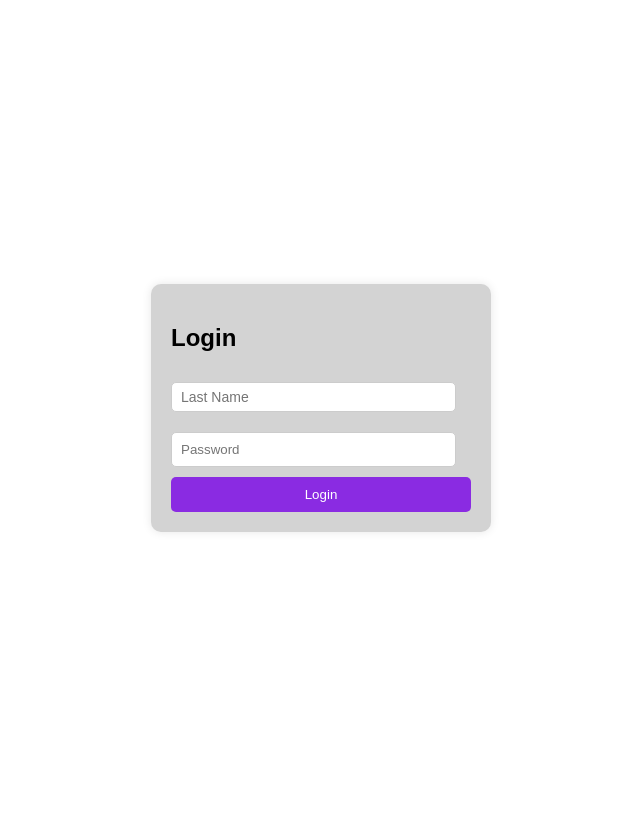
After one commit to singhs74/MovieMania, a PHP site: page /login.html in a window 1280 px wide. The commit adds this page. Shown: the whole page, without its empty margins (319-959 px from the left). Run offline with PHP 8.4, Linux system fonts and the light colour scheme.

Commit message:
added login menu

```diff
--- /dev/null
+++ b/login.html
@@ -0,0 +1,31 @@
+<!DOCTYPE html>
+<html lang="en">
+<head>
+    <meta charset="UTF-8">
+    <meta name="viewport" content="width=device-width, initial-scale=1.0">
+    <link rel="stylesheet" type="text/css" href="style.css">
+    <title>Movie Mania Account Login</title>
+</head>
+<body>
+
+
+
+
+<div class="login-background">
+
+    <div class="login-container">
+        <h2>Login</h2>
+        <input type="text" id="lastName" placeholder="Last Name">
+        <input type="password" id="password" placeholder="Password">
+        <button onclick="login()">Login</button>
+        <p id="errorMessage" style="color: red; display: none;">Invalid login. Please try again.</p>
+      </div>
+      <div class="log-container">
+        <h2>Work Log</h2>
+        <ul id="logList"></ul>
+        <p class="total-time" id="totalTime"></p>
+        <button onclick="logout()">Logout</button>
+      </div>
+</div>
+</body>
+</html>
--- a/style.css
+++ b/style.css
@@ -11,7 +11,7 @@
 input[type=text]{
     width: 900px;
     height: 30px;
-    border: 2px solid blue;
+    border: 2px solid black;
     border-radius: 50px;
     font-size: 14px;
     background-color: white;
@@ -28,13 +28,75 @@ input[type=text]{
 }
 #login{
     margin-left: auto;
+
+}
+#signup{
+    padding-right: 10px;
 }
 .navbar-nav{
     width: 100%;
 }
 #submit{
     position: relative;
-    right: 69px;
+    right: 71px;
     border-radius: 30px;
     height: 30px;
+    border-color: grey;
+
 }
+
+
+/* login */
+
+
+.login-background{
+      font-family: Arial, sans-serif;
+
+	  display: flex;
+	  flex-direction: column;
+	  align-items: center;
+	  justify-content: center;
+	  height: 100vh;
+}
+
+.login-container, .log-container {
+    background: lightgray;
+    padding: 20px;
+    border-radius: 10px;
+    box-shadow: 0 0 10px rgba(0, 0, 0, 0.1);
+    width: 300px;
+  }
+  .login-container input, .log-container input {
+    width: 95%; /* Adjusted width to 95% */
+    padding: 9px;
+    margin: 10px 0;
+    border: 1px solid #ccc;
+    border-radius: 5px;
+    box-sizing: border-box; /* Ensure padding and border are included in the width */
+  }
+  .login-container button, .log-container button {
+    width: 100%;
+    padding: 10px;
+    background-color: blueviolet;
+    color: white;
+    border: none;
+    border-radius: 5px;
+    cursor: pointer;
+  }
+  .log-container {
+    display: none;
+  }
+  .log-container ul {
+    list-style-type: none;
+    padding: 0;
+  }
+  .log-container ul li {
+    background: #e9ecef;
+    margin: 5px 0;
+    padding: 10px;
+    border-radius: 5px;
+  }
+  .total-time {
+    margin-top: 10px;
+    font-weight: bold;
+  }
```
Also changed, not shown: account.html (deleted, +0 -11 lines), index.html (+4 -5 lines).
